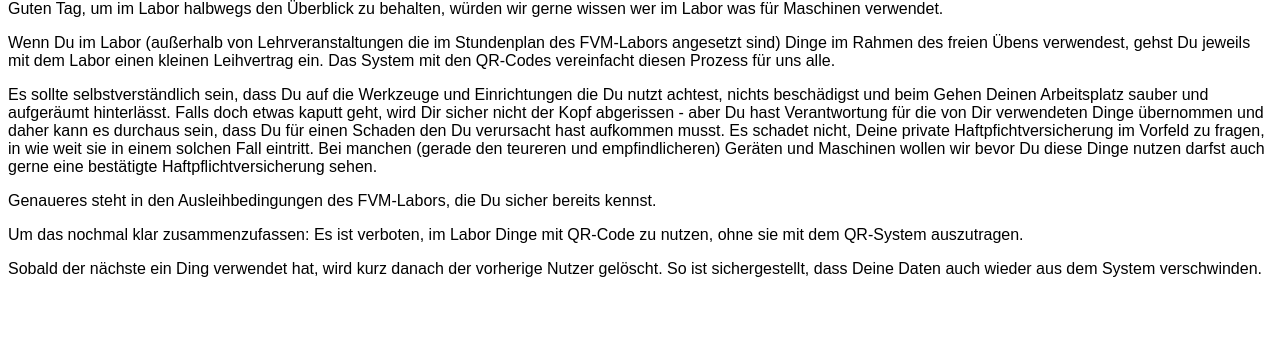
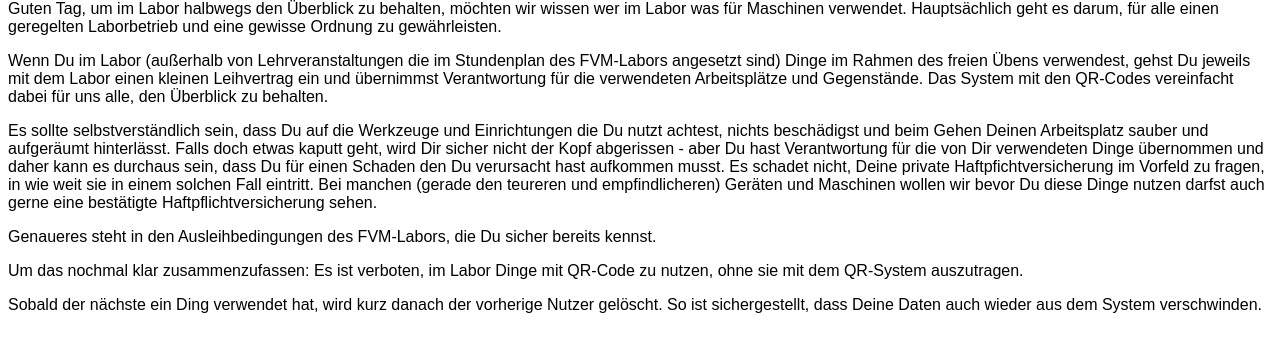
Before and after one commit to dequbed/qrhello, a Flask app: page /l/ueber in a window 1280 px wide. Shown: the part 58-410 px from the top of the page. Run offline with Flask 2, Linux system fonts and the light colour scheme.

Commit message:
Textanpassung in About.

```diff
--- a/qrhello/routes.py
+++ b/qrhello/routes.py
@@ -4,6 +4,7 @@
 
 import qrhello.dbfoo
 
+@app.route('/')
 @app.route('/l/hello')
 @app.route('/l/hallo')
 def hallo():
--- a/qrhello/templates/about.html
+++ b/qrhello/templates/about.html
@@ -6,14 +6,16 @@
 {% block content %}
 <p>
     Guten Tag{% if name %} {{name}}{% endif %},
-    um im Labor halbwegs den Überblick zu behalten, würden wir gerne wissen wer im Labor was für Maschinen verwendet.
+    um im Labor halbwegs den Überblick zu behalten, möchten wir wissen wer im Labor was für Maschinen verwendet.
+    Hauptsächlich geht es darum, für alle einen geregelten Laborbetrieb und eine gewisse Ordnung zu gewährleisten.
 </p>
 
 <p>
     Wenn Du im Labor (außerhalb von Lehrveranstaltungen die im Stundenplan des
     FVM-Labors angesetzt sind) Dinge im Rahmen des freien Übens verwendest,
-    gehst Du jeweils mit dem Labor einen kleinen Leihvertrag ein. Das System
-    mit den QR-Codes vereinfacht diesen Prozess für uns alle.
+    gehst Du jeweils mit dem Labor einen kleinen Leihvertrag ein und übernimmst
+    Verantwortung für die verwendeten Arbeitsplätze und Gegenstände.
+    Das System mit den QR-Codes vereinfacht dabei für uns alle, den Überblick zu behalten.
 </p>
 <p>
     Es sollte selbstverständlich sein, dass Du auf die Werkzeuge und
```
